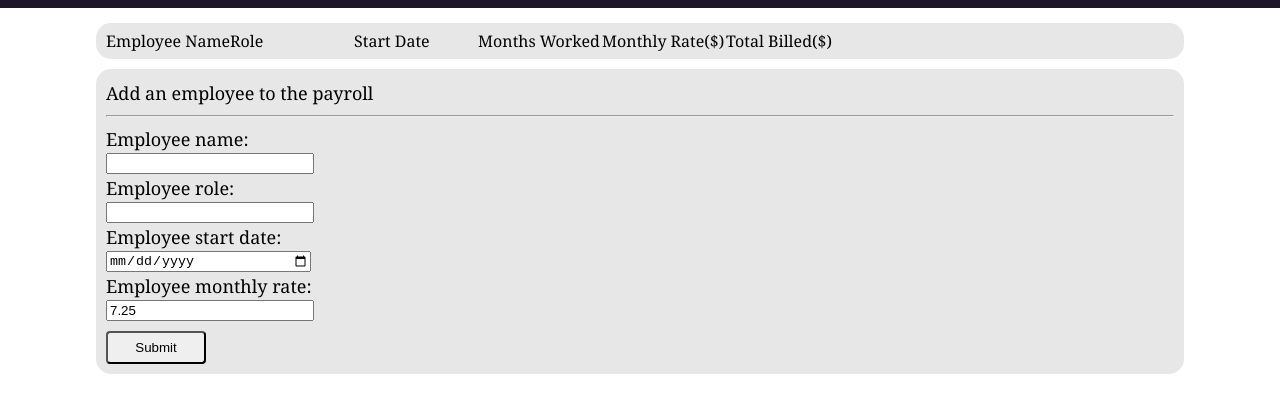
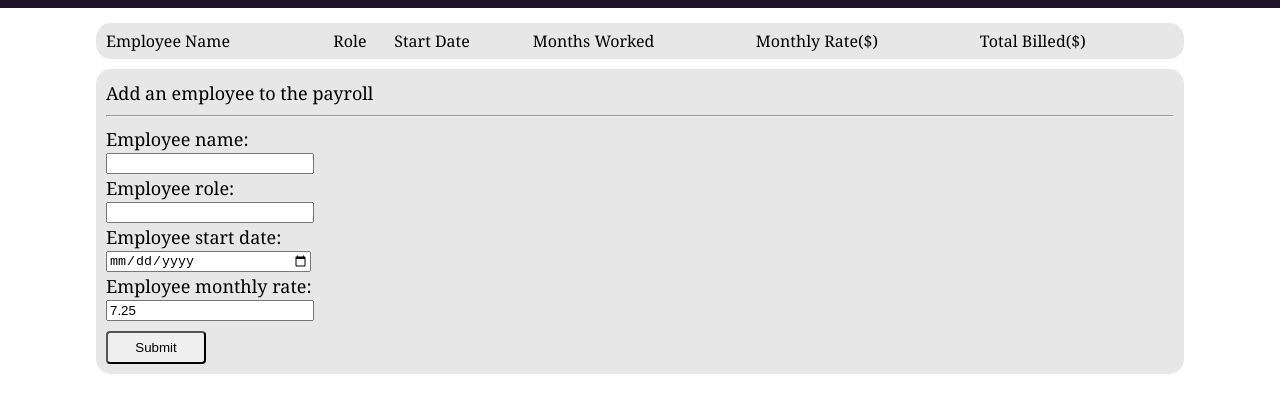
Before and after one commit to jjmonte20/PityDaFoo, a plain HTML site: page index.html in a window 1280 px wide. Shown: the part 48-460 px from the top of the page. Drawn offline with nearby package versions, Linux system fonts and the light colour scheme; no server answers.

Commit message:
Fixed the damn table

```diff
--- a/css/mainStyle.css
+++ b/css/mainStyle.css
@@ -9,16 +9,16 @@ div{
 	margin-top: 10px;
 }
 table{
-
+	width: 100%;
 }
 th{
 	font-weight: bold;
 }
 tr{
-	width: 100%;
+
 }
 td{
-	width: 16.777777%
+
 }
 input{
 	width: 200px;
```
